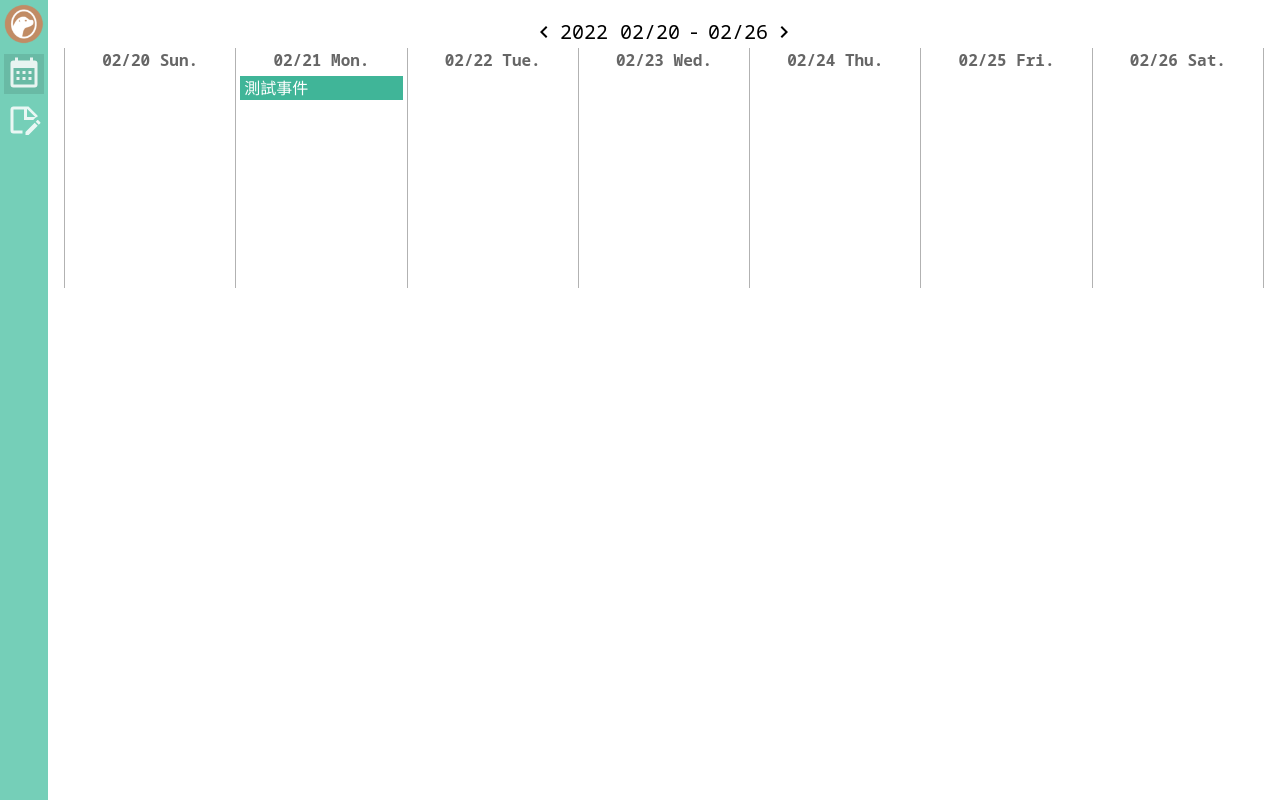
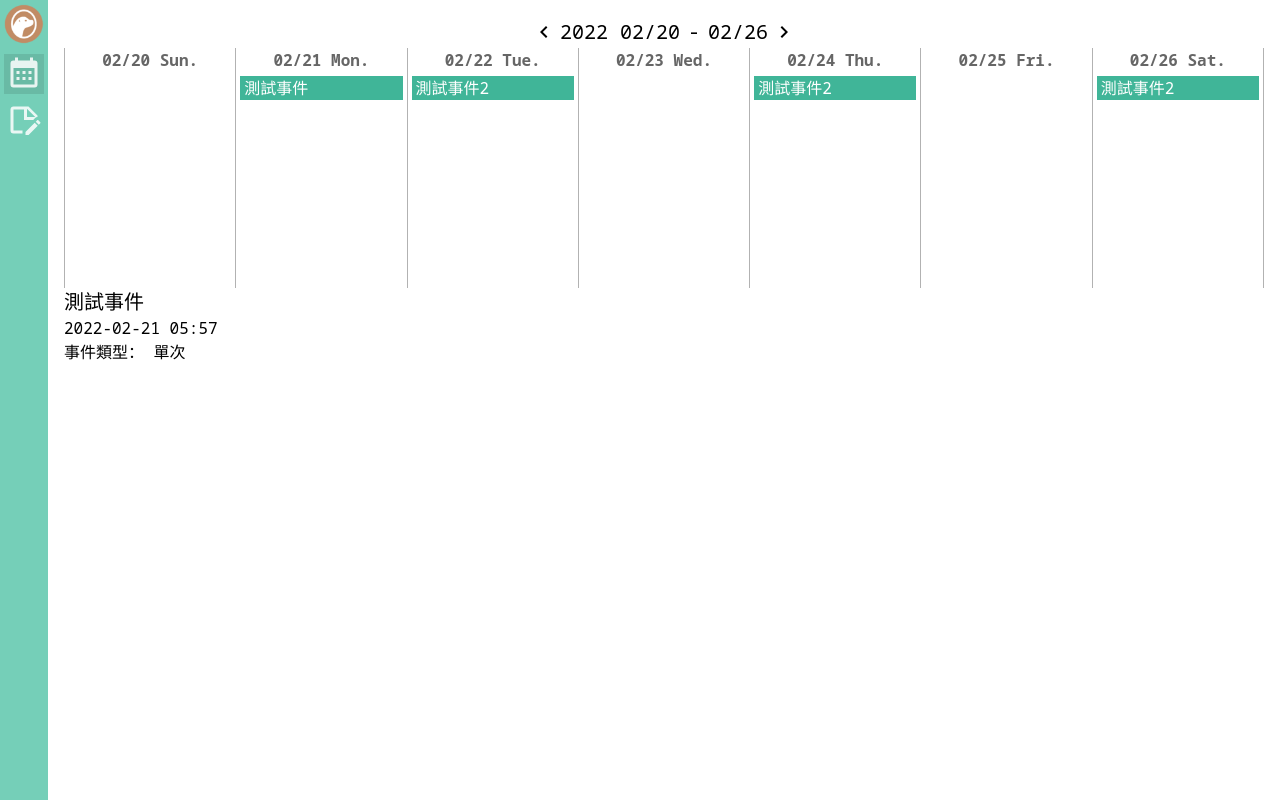
Before and after one commit to EricChiou/otter-calendar, a React (Vite) app: page /calendar in a window 1280 px wide. Both pictures are taken after a click on the element "測試事件". Built offline with nearby package versions, Linux system fonts and the light colour scheme.

Commit message:
update calendar event info

```diff
--- a/src/api/event.ts
+++ b/src/api/event.ts
@@ -14,17 +14,17 @@ export default class EventAPI {
             name: '測試事件',
             type: EventType.single,
             startTime: new Date().getTime(),
-            endTime: new Date().getTime() + 60 * 60 * 1000,
+            endTime: new Date().getTime() + 2 * 3600000,
           },
           {
             id: 1,
             name: '測試事件2',
             type: EventType.repeat,
             repeatUnit: EventRepeatUnit.day,
-            repeatInterval: 1,
-            repeatTime: 0,
-            startTime: new Date().getTime() + 24 * 60 * 60 * 1000,
-            endTime: new Date().getTime() + 25 * 60 * 60 * 999,
+            repeatInterval: 2,
+            repeatTime: 5,
+            startTime: new Date().getTime() + 86400000,
+            endTime: new Date().getTime() + 86400000 + 3600000,
             lastTime: null,
           },
         ];
--- a/src/components/Calendar/Week/index.tsx
+++ b/src/components/Calendar/Week/index.tsx
@@ -26,7 +26,7 @@ const Week: FunctionComponent<Props> = ({ startTime, eventList, selected }) => {
   }
 
   function renderDay(day: number): JSX.Element {
-    const date = new Date(startTime + day * 24 * 60 * 60 * 1000);
+    const date = new Date(startTime + day * 86400000);
     return (
       <div className="w-[calc((100%-8px)/7)] text-mask-6">
         <div className="font-bold">
@@ -36,8 +36,8 @@ const Week: FunctionComponent<Props> = ({ startTime, eventList, selected }) => {
         </div>
         {eventList.map((event) => {
           if (
-            event.startTime > date.getTime() &&
-            event.endTime < date.getTime() + 24 * 60 * 60 * 1000
+            event.startTime >= date.getTime() &&
+            event.endTime < date.getTime() + 86400000
           ) {
             return renderEvent(event);
           }
--- a/src/components/Calendar/index.tsx
+++ b/src/components/Calendar/index.tsx
@@ -35,8 +35,8 @@ const Calendar: FunctionComponent<Props> = ({
 
     if (showType === ShowType.week) {
       newDateRange = {
-        startTime: resetDate(date, (0 - date.getDay()) * 24 * 60 * 60 * 1000),
-        endTime: resetDate(date, (6 - date.getDay()) * 24 * 60 * 60 * 1000),
+        startTime: resetDate(date, (0 - date.getDay()) * 86400000),
+        endTime: resetDate(date, (6 - date.getDay()) * 86400000),
       };
     }
 
@@ -64,7 +64,7 @@ const Calendar: FunctionComponent<Props> = ({
         <span
           className="inline-block p-1 align-middle cursor-pointer"
           onClick={() => {
-            const offset = -(7 * 24 * 60 * 60 * 1000);
+            const offset = -(7 * 86400000);
             updateDateRange(dateRange.startTime + offset, dateRange.endTime + offset);
           }}>
           <Left></Left>
@@ -76,7 +76,7 @@ const Calendar: FunctionComponent<Props> = ({
         <span
           className="inline-block p-1 align-middle cursor-pointer"
           onClick={() => {
-            const offset = 7 * 24 * 60 * 60 * 1000;
+            const offset = 7 * 86400000;
             updateDateRange(dateRange.startTime + offset, dateRange.endTime + offset);
           }}>
           <Right></Right>
--- a/src/components/Calendar/interface.ts
+++ b/src/components/Calendar/interface.ts
@@ -3,4 +3,5 @@ export interface Event {
   name: string;
   startTime: number;
   endTime: number;
+  remark?: string;
 }
--- a/src/types/event.ts
+++ b/src/types/event.ts
@@ -16,6 +16,7 @@ interface BaseEvent {
   type: EventType;
   startTime: number;
   endTime: number;
+  remark?: string;
 }
 
 interface SingleEvent extends BaseEvent {
--- a/src/views/Calendar/EventInfo/index.tsx
+++ b/src/views/Calendar/EventInfo/index.tsx
@@ -1,4 +1,4 @@
-import { FunctionComponent } from 'react';
+import { FunctionComponent, useState } from 'react';
 
 import { EventType, EventRepeatUnit, Event } from '@/types/event';
 
@@ -10,8 +10,10 @@ type Props = {
 }
 
 const EventInfo: FunctionComponent<Props> = ({ event }) => {
+  const [selectedEvent, setSelectedEvent] = useState(event);
+
   function renderEventType(): string {
-    switch (event.type) {
+    switch (selectedEvent.type) {
       case EventType.single:
         return '單次';
       case EventType.repeat:
@@ -20,15 +22,15 @@ const EventInfo: FunctionComponent<Props> = ({ event }) => {
   }
 
   function renderEventRepeatInterval(): string {
-    if (event.type === EventType.repeat) {
-      return `${event.repeatInterval}${renderEventRepeatUnit()}`;
+    if (selectedEvent.type === EventType.repeat) {
+      return `${selectedEvent.repeatInterval}${renderEventRepeatUnit()}`;
     }
     return '';
   }
 
   function renderEventRepeatUnit(): string {
-    if (event.type === EventType.repeat) {
-      switch (event.repeatUnit) {
+    if (selectedEvent.type === EventType.repeat) {
+      switch (selectedEvent.repeatUnit) {
         case EventRepeatUnit.day:
           return '天';
         case EventRepeatUnit.week:
@@ -42,28 +44,66 @@ const EventInfo: FunctionComponent<Props> = ({ event }) => {
     return '';
   }
 
+  function getNextTime(): string {
+    if (selectedEvent.type !== EventType.repeat) { return ''; }
+    if (!selectedEvent.lastTime) { return formatDate(new Date(selectedEvent.startTime), 'yyyy-MM-dd hh:mm'); }
+
+    let count = 0;
+    let offset = 0;
+    while (selectedEvent.repeatTime < 1 || count <= selectedEvent.repeatTime) {
+      const date = new Date(selectedEvent.startTime);
+      switch (selectedEvent.repeatUnit) {
+        case EventRepeatUnit.day:
+          offset = selectedEvent.repeatInterval * count * 86400000;
+          break;
+        case EventRepeatUnit.week:
+          offset = selectedEvent.repeatInterval * count * 7 * 86400000;
+          break;
+        case EventRepeatUnit.month:
+          date.setMonth(date.getMonth() + selectedEvent.repeatInterval * count);
+          offset = date.getTime() - selectedEvent.startTime;
+          break;
+        case EventRepeatUnit.year:
+          date.setFullYear(date.getFullYear() + selectedEvent.repeatInterval * count);
+          offset = date.getTime() - selectedEvent.startTime;
+          break;
+      }
+      const nextTime = selectedEvent.startTime + offset;
+      count++;
+
+      if (nextTime > selectedEvent.lastTime) {
+        return formatDate(new Date(nextTime), 'yyyy-MM-dd hh:mm');
+      }
+    }
+    return '';
+  }
+
   const infoClassName = 'h-8';
   return (
     <div className="text-left">
-      <span className="text-xl">{event.name}</span>
+      <span className="text-xl">{selectedEvent.name}</span>
       <br></br>
-      {formatDate(new Date(event.startTime), 'yyyy-MM-dd hh:mm')}
+      {formatDate(new Date(selectedEvent.startTime), 'yyyy-MM-dd hh:mm')}
       <br></br>
       <div className={infoClassName}>
         事件類型： {renderEventType()}
       </div>
-      {event.type === EventType.repeat ? <>
+      {selectedEvent.type === EventType.repeat ? <>
         <div className={infoClassName}>
           重複間隔： {renderEventRepeatInterval()}
         </div>
         <div className={infoClassName}>
-          最後執行： {event.lastTime ? formatDate(new Date(event.lastTime), 'yyyy-MM-dd hh:mm') : null}
+          最後執行： {selectedEvent.lastTime ? formatDate(new Date(selectedEvent.lastTime), 'yyyy-MM-dd hh:mm') : null}
         </div>
         <div className={infoClassName}>
-          下次執行： {formatDate(new Date(), 'yyyy-MM-dd hh:mm')}
+          下次執行： {getNextTime()}
         </div>
         <div className={infoClassName}>
-          <Button text={'已執行'} click={(e) => { console.log(e); }}></Button>
+          <Button text={'已執行'} click={() => {
+            const newEvent = { ...selectedEvent };
+            newEvent.lastTime = new Date().getTime();
+            setSelectedEvent(newEvent);
+          }}></Button>
         </div>
       </> : null}
     </div>
--- a/src/views/Calendar/index.tsx
+++ b/src/views/Calendar/index.tsx
@@ -1,23 +1,54 @@
-import { FunctionComponent, useEffect, useState } from 'react';
+import { FunctionComponent, useState } from 'react';
 
-import { Event, EventType } from '@/types/event';
+import { Event as CalendarEvent } from '@/components/Calendar/interface';
+import { Event, EventType, EventRepeatUnit } from '@/types/event';
 
 import EventAPI from '@/api/event';
 import Calender from '@/components/Calendar';
+import EventInfo from './EventInfo';
 
 const Home: FunctionComponent = () => {
-  const [eventList, setEventList] = useState<Event[]>([]);
+  const [eventList, setEventList] = useState<CalendarEvent[]>([]);
+  const [selectedEvent, setSelectedEvent] = useState<Event | null>(null);
 
   function parseEvent(eventList: Event[], startTime: number, endTime: number) {
-    console.log('11111');
-    const newEventList: Event[] = [];
+    const newEventList: CalendarEvent[] = [];
     eventList.forEach((event) => {
-      if (event.type === EventType.single) {
-        newEventList.push({
-          ...event,
-          type: EventType.single,
-        });
-      } else if (event.type === EventType.repeat) {
+      switch (event.type) {
+        case EventType.single:
+          newEventList.push({ ...event });
+          break;
+        case EventType.repeat: {
+          let count = 0;
+          let offset = 0;
+          while (event.repeatTime < 1 || count <= event.repeatTime) {
+            const newEvent: CalendarEvent = { ...event };
+            const date = new Date(event.startTime);
+            switch (event.repeatUnit) {
+              case EventRepeatUnit.day:
+                offset = event.repeatInterval * count * 86400000;
+                break;
+              case EventRepeatUnit.week:
+                offset = event.repeatInterval * count * 7 * 86400000;
+                break;
+              case EventRepeatUnit.month:
+                date.setMonth(date.getMonth() + event.repeatInterval * count);
+                offset = date.getTime() - event.startTime;
+                break;
+              case EventRepeatUnit.year:
+                date.setFullYear(date.getFullYear() + event.repeatInterval * count);
+                offset = date.getTime() - event.startTime;
+                break;
+            }
+            newEvent.startTime = newEvent.startTime + offset;
+            newEvent.endTime = newEvent.endTime + offset;
+            count++;
+
+            if (newEvent.startTime >= startTime) { newEventList.push(newEvent); }
+            if (newEvent.startTime > endTime || count > 30) { break; }
+          }
+          break;
+        }
       }
     });
     setEventList(newEventList);
@@ -34,7 +65,12 @@ const Home: FunctionComponent = () => {
   return (
     <>
       <div className="m-2 sm:m-4">
-        <Calender eventList={eventList} dateRangeChanged={dateRangeChanged}></Calender>
+        <Calender
+          eventList={eventList}
+          dateRangeChanged={dateRangeChanged}
+          selected={(event) => { setSelectedEvent(event as Event); }}
+        ></Calender>
+        {selectedEvent ? <EventInfo event={selectedEvent}></EventInfo> : null}
       </div>
     </>
   );
```
Also changed, not shown: src/views/EventRecords/index.tsx (+9 -3 lines).
